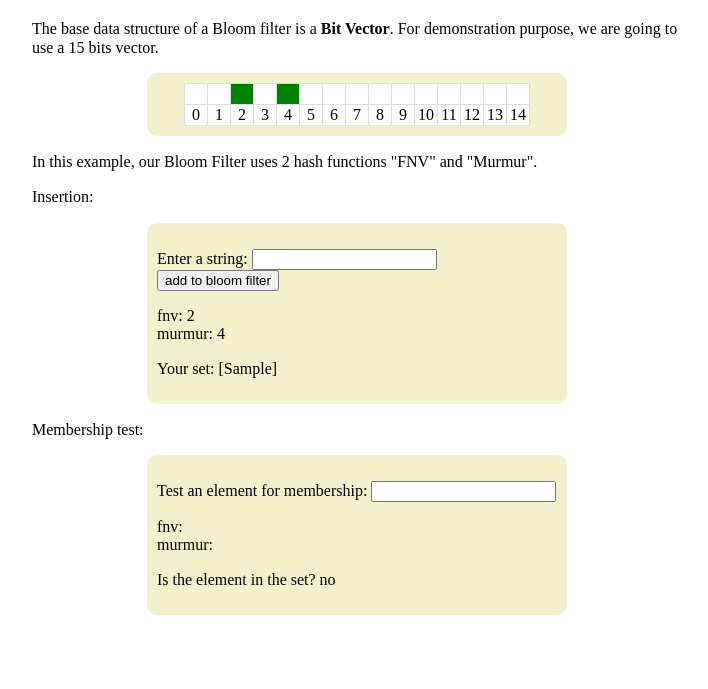
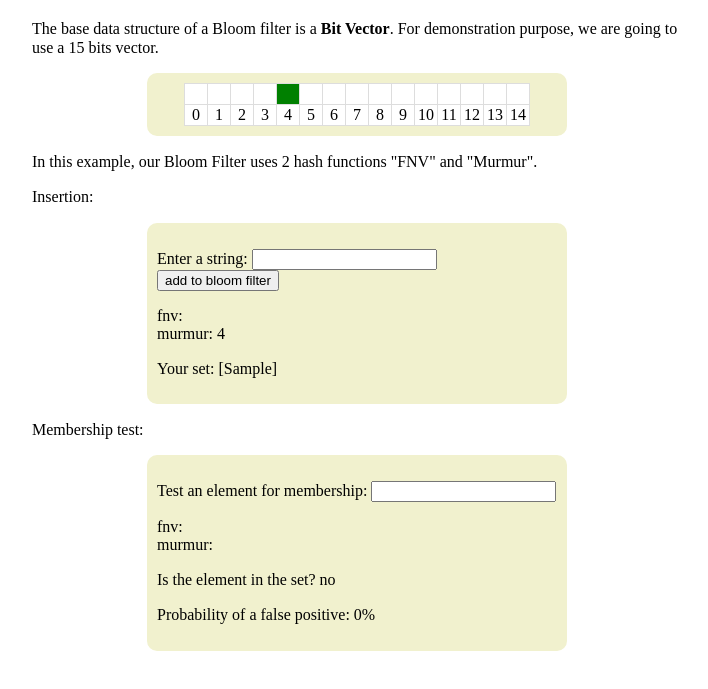
Before and after one commit to dedcode/dedcode.github.io, a plain HTML site: page demo/bloomfilter/index.html in a window 1280 px wide. Both pictures are taken after typing "Sample" into the empty fields and a click on the input "add to bloom filter". Shown: the part 89-778 px from the top of the page, without its empty margins (283-991 px from the left). Drawn offline with nearby package versions, Linux system fonts and the light colour scheme.

Commit message:
minor BF mods

```diff
--- a/demo/bloomfilter/index.html
+++ b/demo/bloomfilter/index.html
@@ -114,7 +114,7 @@ function stringToBytes(str) {
 var FNVPRIME = 0x01000193;
 var FNVINIT = 0x811c9dc5;
 
-function fnv1s(str) {
+function fnv2s(str) {
   var bytes = stringToBytes(str);
   var hash = FNVINIT;
   for (var i=0; i < bytes.length; i++) {
@@ -122,6 +122,11 @@ function fnv1s(str) {
     hash ^= bytes[i];
   }
   return Math.abs(hash);
+}
+
+function fnv1s(str) {
+  var bytes = stringToBytes(str);
+  return Math.abs(bytes);
 }
 
 nboxes = 15;
@@ -192,22 +197,16 @@ $(function() {
     }
   });
 
+  $("#addtoset").keyup(function(event){
+    var s = $("#addtoset").val();
+    $("#fnv").html(fnv1s(s) % nboxes)
+    $("#murmur").html(murmur(s) % nboxes)
+  });
   $("#membership").keyup(testMembership);
 });
 </script>
-<script type="text/javascript">
 
-  var _gaq = _gaq || [];
-  _gaq.push(['_setAccount', 'UA-4514581-2']);
-  _gaq.push(['_trackPageview']);
 
-  (function() {
-    var ga = document.createElement('script'); ga.type = 'text/javascript'; ga.async = true;
-    ga.src = ('https:' == document.location.protocol ? 'https://ssl' : 'http://www') + '.google-analytics.com/ga.js';
-    var s = document.getElementsByTagName('script')[0]; s.parentNode.insertBefore(ga, s);
-  })();
-
-</script>
 </head><body>
 <div id="content">
     <h1>Bloom Filters Example</h1>
@@ -247,7 +246,7 @@ $(function() {
         </div>
 
         <p>Is the element in the set? <span id="ismember">no</span>
-
+        <p>Probability of a false positive: <span id="false_pos_prob">0%</span>
 
     </div>
 
```
